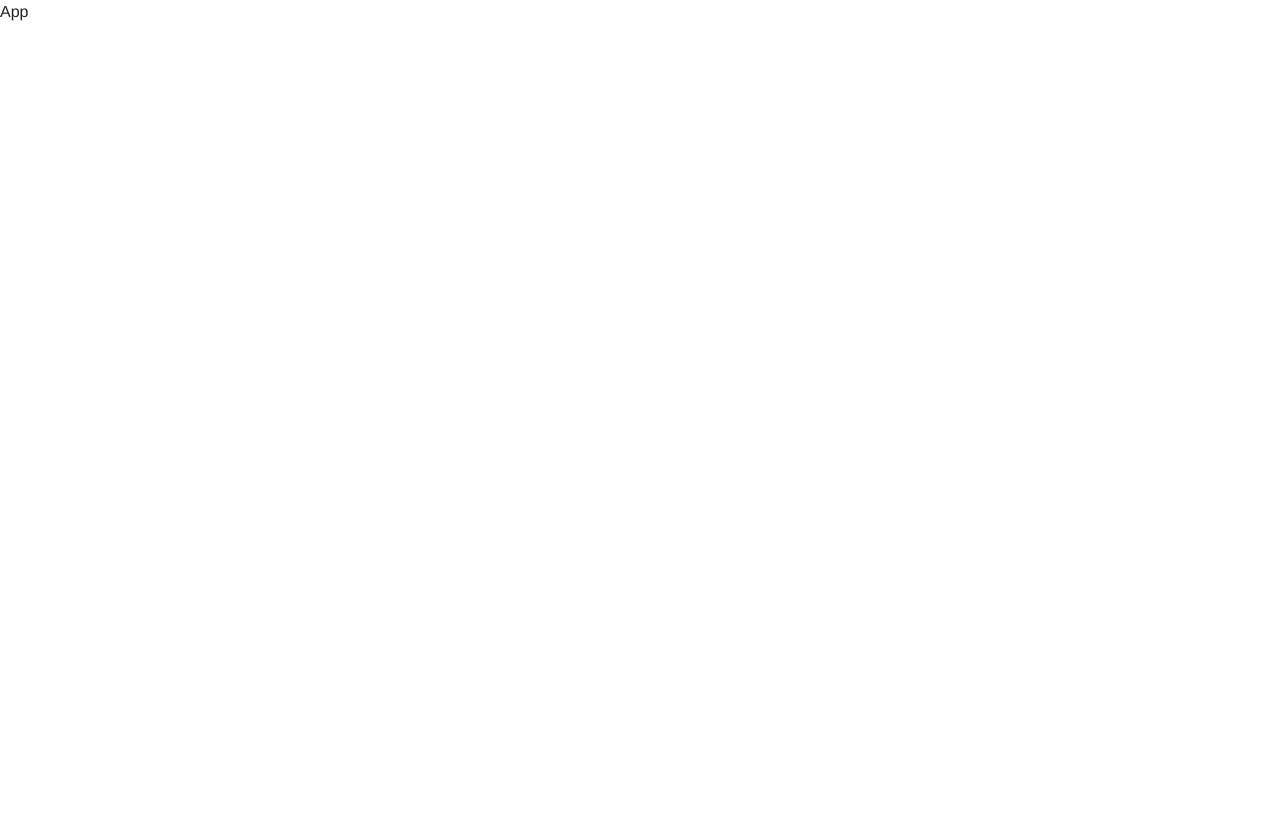
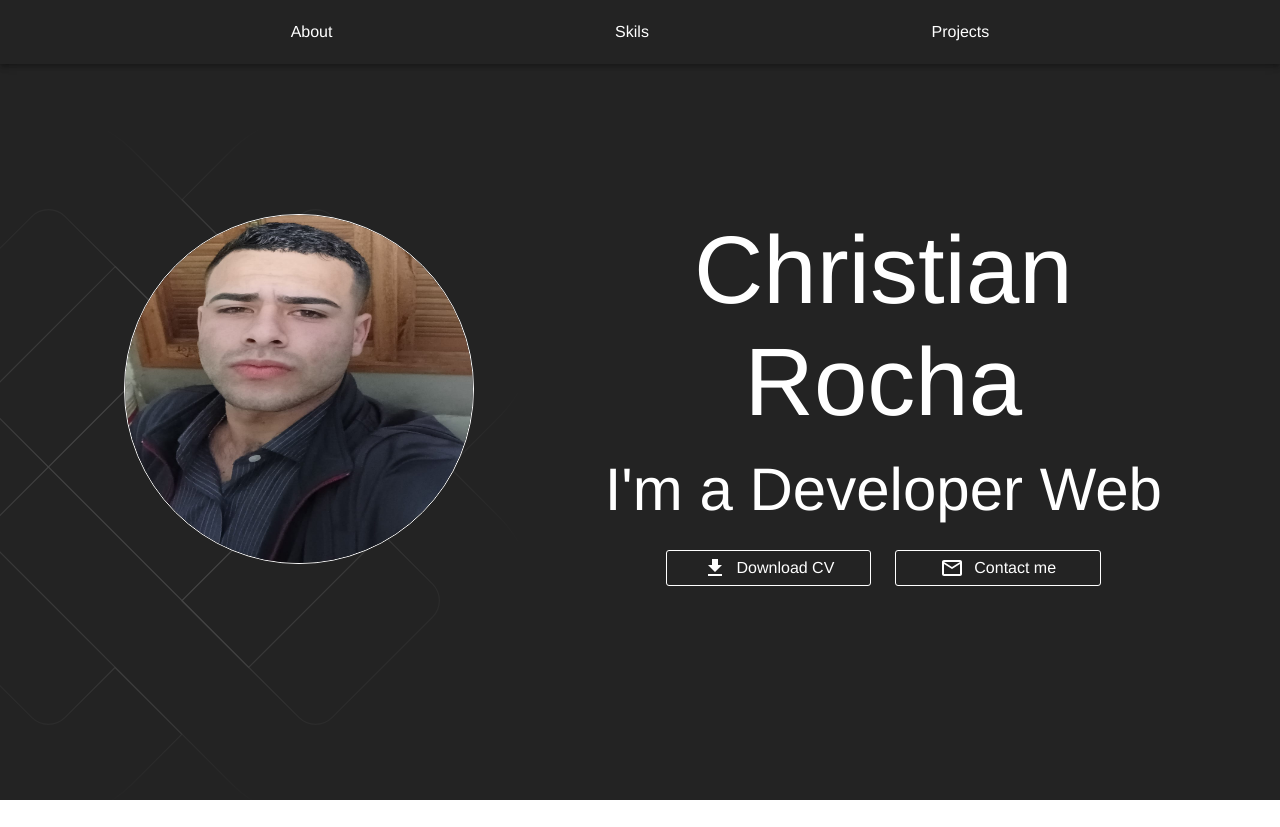
Before and after one commit to CRG10/my-portifolio, a React (Vite) app: page / in a window 1280 px wide. Before the commit the page ends 800 px from the top, so only its background shows below. Built offline with nearby package versions, Linux system fonts and the light colour scheme.

Commit message:
criação das navegações dos componentes UI

```diff
--- a/src/App.tsx
+++ b/src/App.tsx
@@ -1,8 +1,10 @@
+import Home from "./pages/Home/Home"
+
 
 const App = () => {
   return (
     <>
-     App
+     <Home />
     </>
   )
 }
--- /dev/null
+++ b/src/pages/Home/Home.tsx
@@ -0,0 +1,14 @@
+import NavBar from "../../components/NavBar/NavBar"
+import Hero from "./sections/Hero/Hero"
+
+
+const Home = () => {
+    return (
+      <>
+        <NavBar/>
+        <Hero/>
+      </>
+    )
+  }
+
+  export default Home
--- /dev/null
+++ b/src/pages/Home/sections/Hero/Hero.tsx
@@ -0,0 +1,70 @@
+import { Box, Container, Grid, Typography, styled } from "@mui/material"
+import Avatar from "../../../../assets/images/avatar.jpg"
+import DownloadIcon from '@mui/icons-material/Download';
+import MailOutlineIcon from '@mui/icons-material/MailOutline';
+import StyledButton from "../../../../components/StyledButton/StyledButton";
+import theme from "../../../../theme";
+import { AnimatedBackground } from "../../../../components/AnimateBackground/AnimateBackground";
+
+const Hero = () => {
+
+    const StyledHero = styled("div")(({theme})=> ({
+        backgroundColor: theme.palette.primary.main,
+        height: "100vh",
+        display: "flex",
+        alignItems: "center"
+    }))
+
+    const StyledImg = styled("img")(()=> ({
+        width: "350px", // Largura fixa em pixels
+        height: "350px" ,
+        borderRadius: "50%",
+        border:`1px solid ${theme.palette.primary.contrastText}`
+    }))
+
+    return (
+      <>
+       <StyledHero>
+            <Container maxWidth="lg">
+                <Grid container spacing={2}>
+                    <Grid item xs={12} md={5}>
+                        <Box position="relative">
+                            <Box position="absolute" width={"150%"} top={-100} right={0}>
+                                <AnimatedBackground></AnimatedBackground>
+                            </Box>
+                            <Box position="relative" textAlign="center">
+                                <StyledImg src={Avatar} />
+                            </Box>
+                        </Box>
+
+                    </Grid>
+                    <Grid item xs={12} md={7}>
+                        <Typography color="primary.contrastText" variant="h1" textAlign="center" pb={2}>Christian Rocha</Typography>
+                        <Typography color="primary.contrastText" variant="h2" textAlign="center" >I'm a Developer Web</Typography>
+                        <Grid container display="flex" justifyContent="center" spacing={3} pt={3}>
+                            <Grid item xs={12} md={4} display="flex" justifyContent="center">
+                                <StyledButton>
+                                    <DownloadIcon/>
+                                    <Typography>
+                                        Download CV
+                                    </Typography>
+                                </StyledButton>
+                            </Grid>
+                            <Grid item xs={12} md={4}  display="flex" justifyContent="center">
+                                <StyledButton>
+                                    <MailOutlineIcon/>
+                                    <Typography>
+                                        Contact me
+                                    </Typography>
+                                </StyledButton>
+                            </Grid>
+                        </Grid>
+                    </Grid>
+                </Grid>
+            </Container>
+       </StyledHero>
+      </>
+    )
+  }
+
+  export default Hero
```
Also changed, not shown: src/assets/images/avatar.jpg (added), src/assets/images/avatar2.jpg (added).
